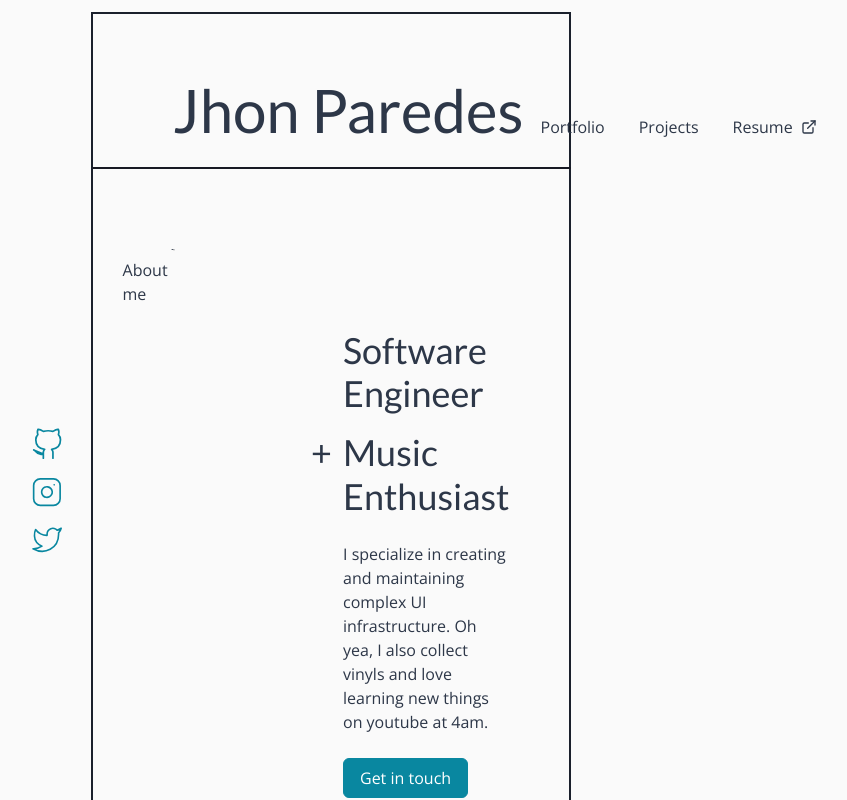
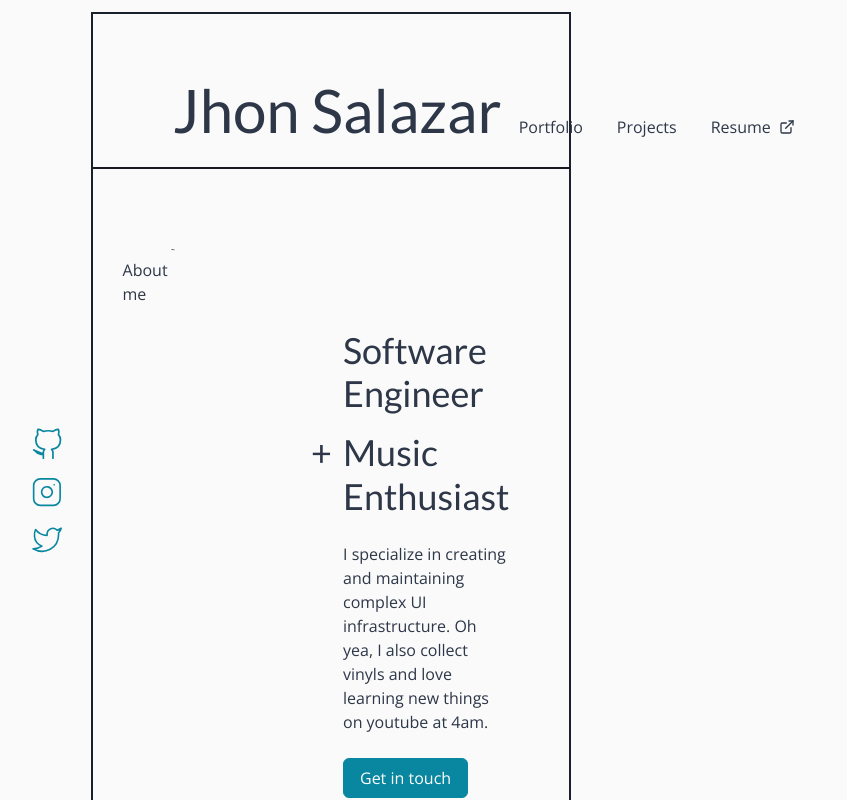
Before and after one commit to snesjhon/me, a Next.js app: page / in a window 1280 px wide. Shown: the top 800 px of the page, without its empty margins (309-1156 px from the left). Built offline with nearby package versions, Linux system fonts and the light colour scheme.

Commit message:
Update Header.tsx

```diff
--- a/components/Header.tsx
+++ b/components/Header.tsx
@@ -14,7 +14,7 @@ function Header(): JSX.Element {
         alignItems="baseline"
       >
         <Heading size={headerSize} whiteSpace="nowrap">
-          Jhon Paredes
+          Jhon Salazar
         </Heading>
         <Menu />
       </Box>
```
